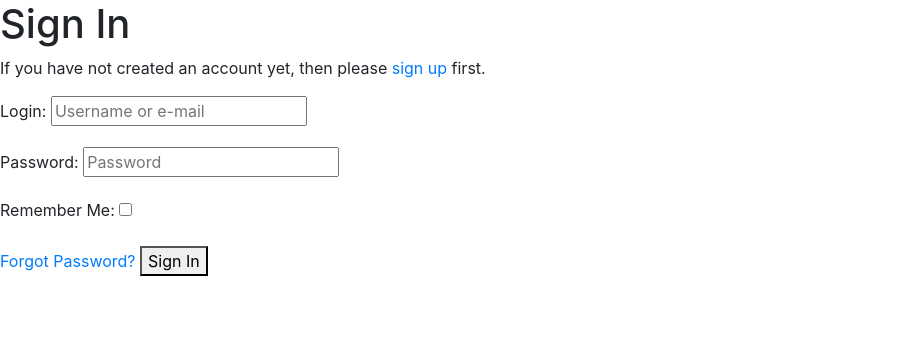
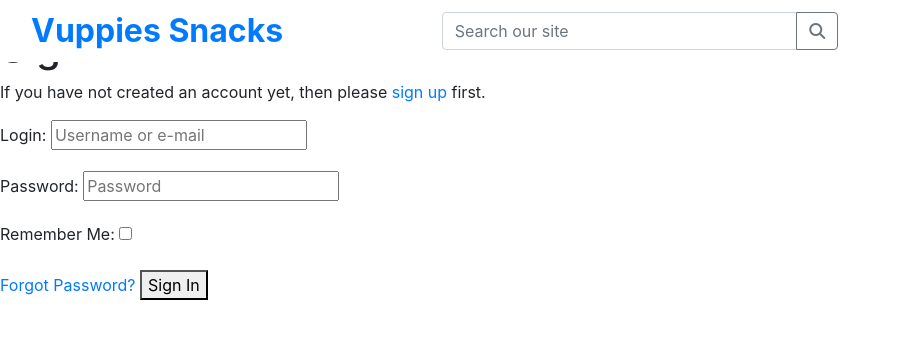
Before and after one commit to MonikaMula/PupsSnacks, a Django app: page /accounts/login/ in a window 1280 px wide. Shown: the top 339 px of the page, without its empty margins (0-900 px from the left). Run offline with Django 3.2, Linux system fonts and the light colour scheme; some libraries are stand-ins or nearby versions.

Commit message:
test on base.html set up page

```diff
--- a/templates/base.html
+++ b/templates/base.html
@@ -16,26 +16,55 @@
 
     {% block corecss %}
         <!-- Bootstrap CSS -->
-        <link rel="stylesheet" href="https://cdn.jsdelivr.net/npm/bootstrap@4.6.2/dist/css/bootstrap.min.css" integrity="sha384-xOolHFLEh07PJGoPkLv1IbcEPTNtaed2xpHsD9ESMhqIYd0nLMwNLD69Npy4HI+N" crossorigin="anonymous">
+        <!----> <link rel="stylesheet" href="https://cdn.jsdelivr.net/npm/bootstrap@4.6.2/dist/css/bootstrap.min.css" integrity="sha384-xOolHFLEh07PJGoPkLv1IbcEPTNtaed2xpHsD9ESMhqIYd0nLMwNLD69Npy4HI+N" crossorigin="anonymous">-->
+        <link rel="stylesheet" href="https://stackpath.bootstrapcdn.com/bootstrap/4.4.1/css/bootstrap.min.css" crossorigin="anonymous">
+        <link rel="stylesheet" href="https://fonts.googleapis.com/css?family=Lato&display=swap">
+        <link rel="stylesheet" href="{% static 'css/base.css' %}">
     {% endblock %}
 
     {% block extra_css %}
+
     {% endblock %}
 
     {% block corejs %}
         <!-- Option 1: jQuery and Bootstrap Bundle (includes Popper) -->
-        <script src="https://cdn.jsdelivr.net/npm/jquery@3.5.1/dist/jquery.min.js" integrity="sha256-9/aliU8dGd2tb6OSsuzixeV4y/faTqgFtohetphbbj0=" crossorigin="anonymous"></script>
+        <!--<script src="https://cdn.jsdelivr.net/npm/jquery@3.5.1/dist/jquery.min.js" integrity="sha256-9/aliU8dGd2tb6OSsuzixeV4y/faTqgFtohetphbbj0=" crossorigin="anonymous"></script>
         <script src="https://cdn.jsdelivr.net/npm/bootstrap@4.6.2/dist/js/bootstrap.bundle.min.js" integrity="sha384-Fy6S3B9q64WdZWQUiU+q4/2Lc9npb8tCaSX9FK7E8HnRr0Jz8D6OP9dO5Vg3Q9ct" crossorigin="anonymous"></script>
-        <script src="https://stackpath.bootstrapcdn.com/bootstrap/4.4.1/js/bootstrap.min.js" integrity="sha384-wfSDF2E50Y2D1uUdj0O3uMBJnjuUD4Ih7YwaYd1iqfktj0Uod8GCExl3Og8ifwB6" crossorigin="anonymous"></script>
+        <script src="https://stackpath.bootstrapcdn.com/bootstrap/4.4.1/js/bootstrap.min.js" integrity="sha384-wfSDF2E50Y2D1uUdj0O3uMBJnjuUD4Ih7YwaYd1iqfktj0Uod8GCExl3Og8ifwB6" crossorigin="anonymous"></script>-->
+        <script src="https://kit.fontawesome.com/e9c73d7092.js" crossorigin="anonymous"></script>
+        <script src="https://code.jquery.com/jquery-3.4.1.slim.min.js" crossorigin="anonymous"></script>
+        <script src="https://cdn.jsdelivr.net/npm/popper.js@1.16.0/dist/umd/popper.min.js" crossorigin="anonymous"></script>
+        <script src="https://stackpath.bootstrapcdn.com/bootstrap/4.4.1/js/bootstrap.min.js" crossorigin="anonymous"></script>
     {% endblock %}
 
     {% block extra_js %}
     {% endblock %}
 
-    <title>Vuppies Snacks {% block extra_title %}{% endblock %}</title>
+    <title>{% block title %}Vuppies Snacks {% endblock %}</title>
   </head>
   <body>
-    <header class="container-fluid fixed-top"></header>
+    <header class="container-fluid fixed-top">
+        <div class="row bg-white">
+            <div class="col-12 col-lg-4 my-auto py-1 text-center text-lg-left">
+                <a href="{% url 'home' %}" class="nav-link main-logo-link">
+                    <h2 class="text-black my-0"><strong>Vuppies Snacks</strong></h2>
+                </a>
+            </div>
+            <div class="col-12 col-lg-4 my-auto">
+                <!-- Search Form -->
+                <form method="GET" action="{% url 'search' %}">
+                    <div class="input-group">
+                        <input class="form-control" type="text" name="q" placeholder="Search our site">
+                        <div class="input-group-append">
+                            <button class="btn btn-outline-secondary" type="submit">
+                                <i class="fas fa-search"></i>
+                            </button>
+                        </div>
+                    </div>
+                </form>
+            </div>
+        </div>
+    </header>
 
     {% if messages %}
         <div class="message-container"></div>
```
